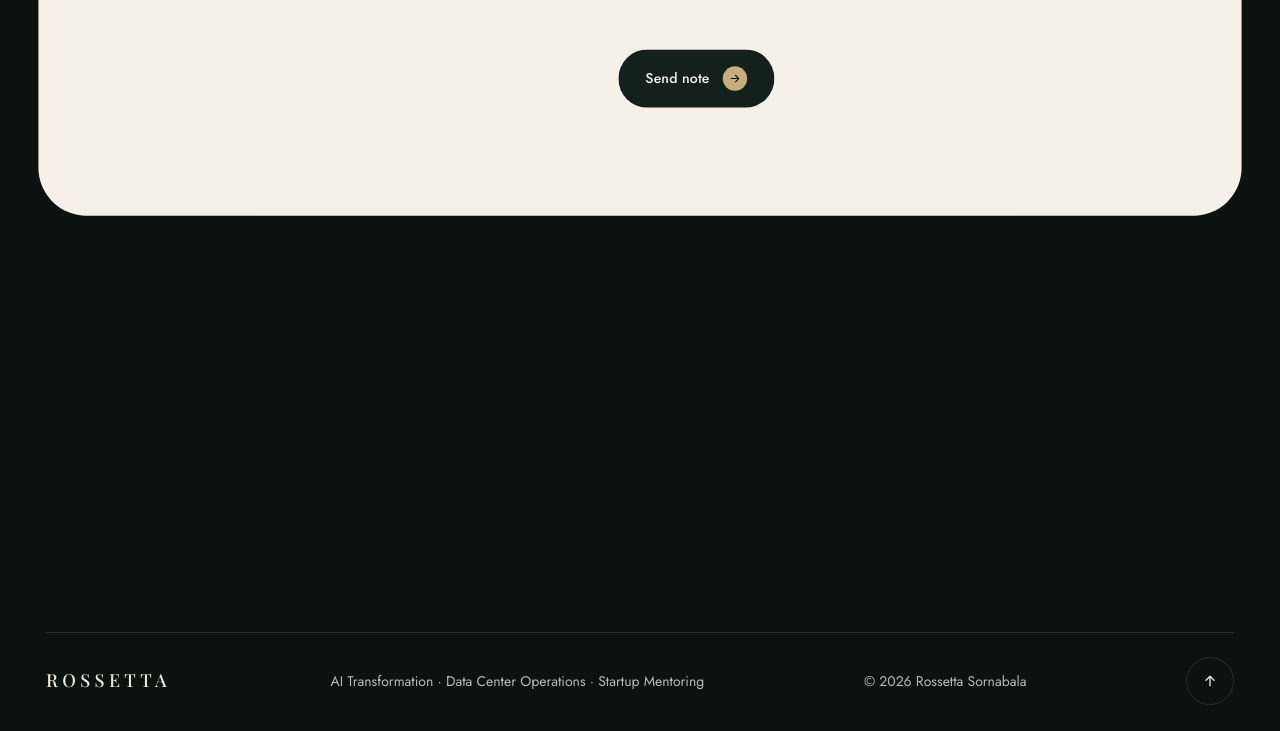
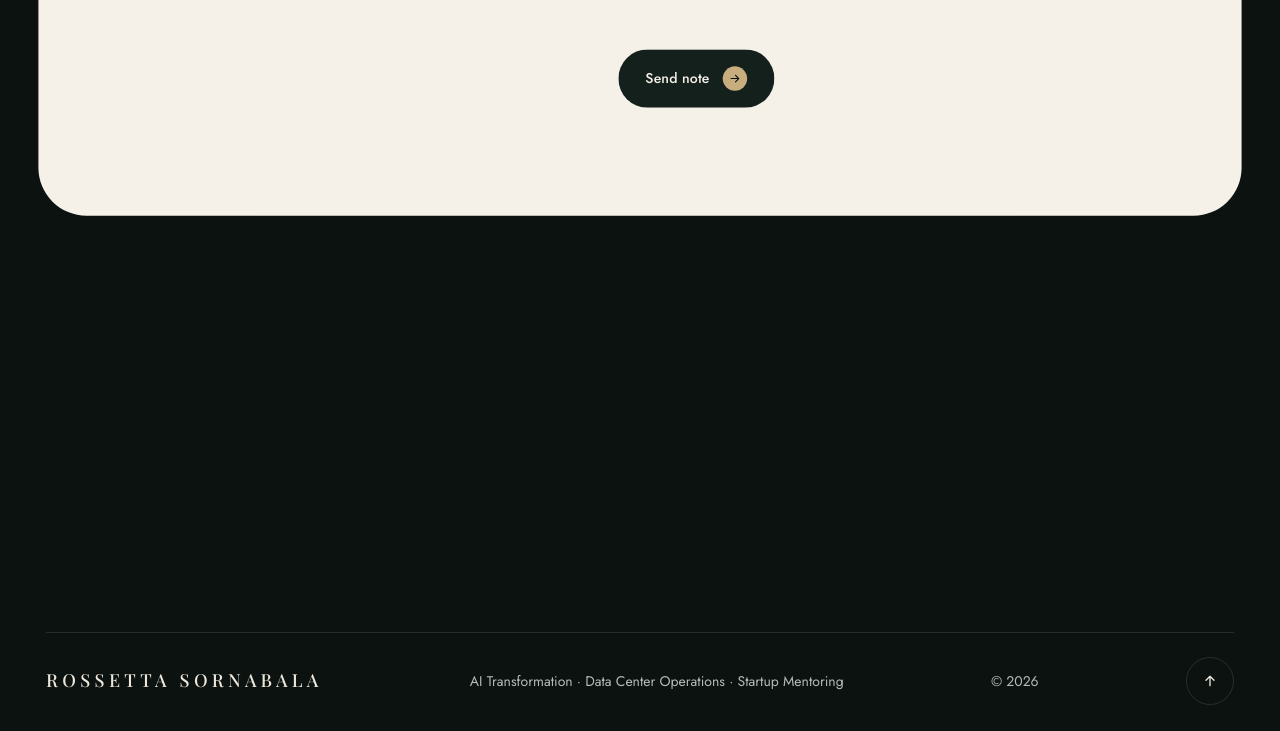
Before and after one commit to socialynx/rossettasornabala.github.io, a plain HTML site: page index.html in a window 1280 px wide. Shown: the part 8248-8979 px from the top of the page. Drawn offline with nearby package versions, Linux system fonts and the light colour scheme.

Commit message:
Footer: full name in footer row, short copyright
Co-Authored-By: Claude Opus 5.5 <noreply@anthropic.com>
Claude-Session: https://claude.ai/code/session_015nPNEkqFjjwG493mNXa1MB

```diff
--- a/index.html
+++ b/index.html
@@ -876,9 +876,9 @@ form.c-form{display:grid;grid-template-columns:minmax(0,1fr) minmax(0,1fr);gap:3
 <div class="wrap">
 <p class="footer-word" aria-hidden="true">Rosse<em>tt</em>a</p>
 <div class="footer-row">
-<span class="fr-brand">Rossetta</span>
+<span class="fr-brand">Rossetta Sornabala</span>
 <span>AI Transformation · Data Center Operations · Startup Mentoring</span>
-<span>© 2026 Rossetta Sornabala</span>
+<span>© 2026</span>
 <a href="#top" class="to-top" aria-label="Back to top"><svg width="16" height="16" viewBox="0 0 24 24" fill="none" stroke="currentColor" stroke-width="2" stroke-linecap="round" stroke-linejoin="round" aria-hidden="true"><path d="M12 19V5M6 11l6-6 6 6"/></svg></a>
 </div>
 </div>
```
